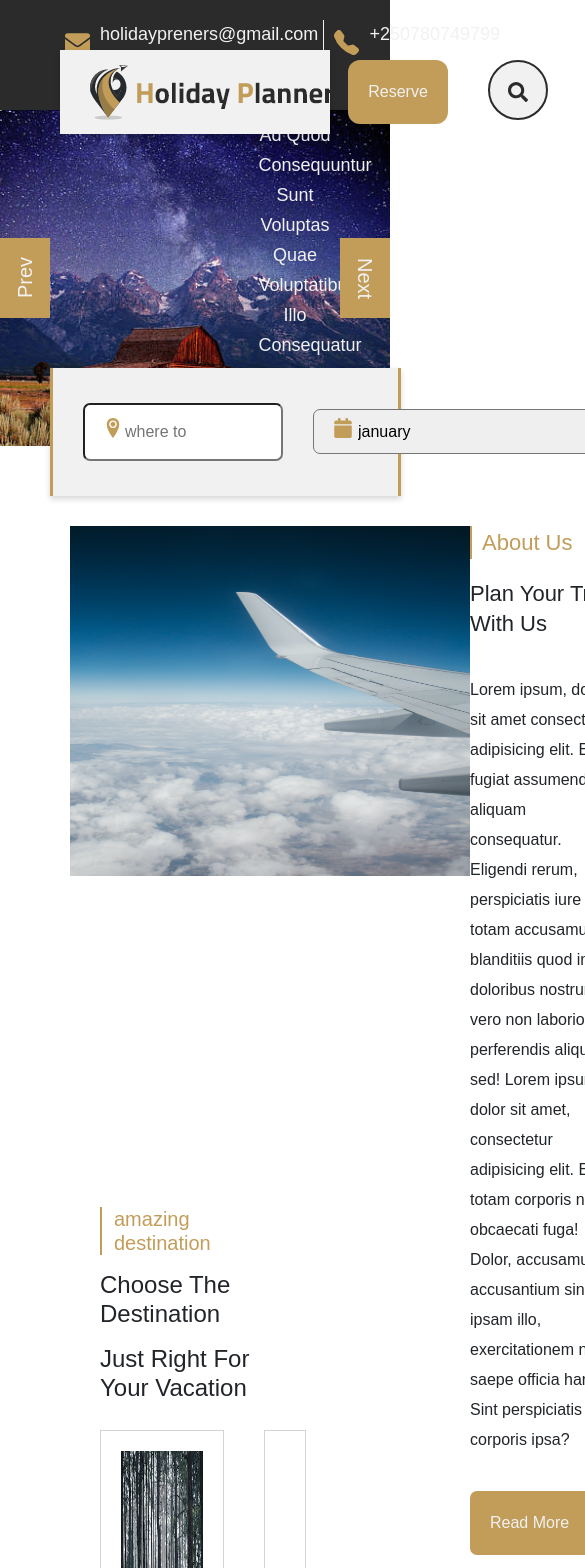
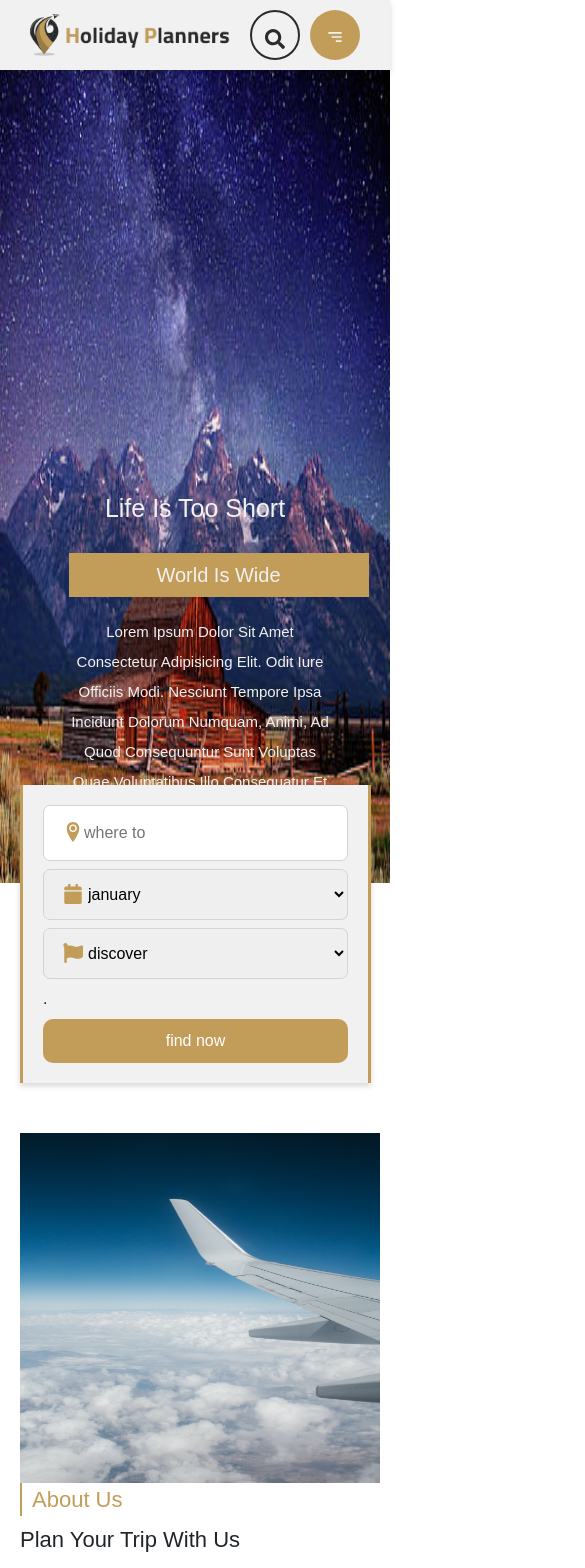
Before and after one commit to Gedeon-42/tour-book, a React (Vite) app: page / in a window 390 px wide. Shown: the top 1568 px of the page, 585 px wide, since content can reach past the window. Built offline with nearby package versions, Linux system fonts and the light colour scheme; no server answers.

Commit message:
stated responsivness

```diff
--- a/src/App.css
+++ b/src/App.css
@@ -124,12 +124,11 @@ text-transform: capitalize;
   }
   /* modal styles */
   .modal-container{
-    width: 100%;
-    height: 100vh;
     background: var(--dark-color);
     position: relative;
     top: 0;
-    border: 1px solid white;
+    left: 0;
+    right: 0;
     padding: 100px;
     animation-name: example;
     animation-duration: 0.8s;
@@ -468,3 +467,87 @@ table td{
   border: 1px solid lightgrey;
   width: 50%;
 }
+/* responsiveness design */
+@media screen and (max-width: 900px) {
+  .about-wrapper{
+    display: flex;
+    flex-direction: column;
+    padding: 50px 10px;
+    margin-top: 200px;
+   height: 160vh;
+}
+.about-content1{
+    flex-basis: 20%;
+    padding-left: 10px;
+}
+.about-content1 img{
+    width: 100%;
+}
+.about-content2{
+    flex-basis: 80%;
+    display: flex;
+    flex-direction: column;
+    gap: 10px;
+    padding-left: 10px;
+}
+.about-title{
+    text-transform: capitalize;
+    font-size: 22px;
+    border-left: 2px solid var(--yellow-color);
+    padding-left: 10px;
+    color: var(--yellow-color);
+}
+.about-desc{
+    display: flex;
+    flex-direction: column;
+    gap: 10px;
+}
+.about-desc p:first-of-type{
+font-size: 22px;
+text-transform: capitalize;
+}
+.about-desc p{
+    line-height: 28px;
+}
+.btn-about{
+    padding: 10px;
+    background: var(--yellow-color);
+    color: var(--light-white);
+    outline: 0;
+    width: 110px;
+    text-decoration: none;
+    border: 0;
+    border-radius: 7px;
+    text-transform: capitalize;
+}
+/* amazing section responsiveness styles */
+.Amazing-wrapper{
+  padding:  2px 10px;
+  margin-bottom: 20px;
+  overflow: hidden;
+}
+.amazing-header{
+  display:flex;
+  flex-direction: column;
+  gap: 8px;
+  margin-bottom: 20px;
+}
+.amazing-header h1{
+  font-size: 24px;
+}
+  .amazing-header h1:first-of-type{
+      color: var(--yellow-color);
+      font-size: 20px;
+      border-left:  2px solid var(--yellow-color);
+      padding-left: 12px;
+  }
+.amazing-container{
+  display: flex;
+  flex-direction: column;
+  padding: 10px;
+}
+.amazing-container img{
+  height: 350px;
+}
+
+}
--- a/src/components/Footer/footer.css
+++ b/src/components/Footer/footer.css
@@ -95,3 +95,17 @@
     color: var(--light-white);
     font-size: 16px;
   }
+  /* footer responsive design */
+  @media screen and (max-width: 900px) {
+    .footer-wrapper{
+      display: flex;
+      flex-direction: column;
+      background: var(--dark-color);
+      height: auto;
+      padding: 20px;
+      position: -webkit-sticky;
+    position: sticky;
+    top: 0;
+    }
+
+  }
--- a/src/components/Navbar/Navbanner.jsx
+++ b/src/components/Navbar/Navbanner.jsx
@@ -21,7 +21,7 @@ const navBannerClass = isScrolled ? 'large-navbanner':'navbanner'
   return (
 <>
 
-  <div className={navBannerClass }>
+  <div className='navbanner'>
 
    <div className="banner-logo">
        <img src={logo}/>
--- a/src/components/Navbar/navbar.css
+++ b/src/components/Navbar/navbar.css
@@ -60,8 +60,9 @@ align-items: center;
 justify-content: space-between;
 left: 60px;
 right: 60px;
-position: absolute;
-top: 50px;
+position: -webkit-sticky;
+position: sticky;
+top: 0;
 padding: 10px 30px;
 box-shadow:var(--box-shadow) ;
 z-index: 1000;
@@ -87,7 +88,6 @@ background:var(--light-white);
 .banner-btns{
     display: flex;
     gap: 40px;
-
 
 }
 .btn-banner{
@@ -123,3 +123,59 @@ background:var(--light-white);
     font-size: 20px;
 
 }
+
+/* responsiveness design */
+@media screen and (max-width: 900px) {
+    .navbar{
+        display: none;
+    }
+    .navbanner{
+        display: flex;
+        align-items: center;
+        justify-content: space-between;
+        left: 0;
+        right: 0;
+        position: fixed;
+        top: 0;
+        padding: 10px 30px;
+        box-shadow:var(--box-shadow) ;
+        z-index: 1000;
+        background:var(--light-white);
+        }
+
+
+      .banner-logo img{
+        width: 200px;
+      }
+.banner-btns{
+    display: flex;
+    gap: 10px;
+}
+.btn-banner{
+    display: none;
+}
+.btn-search{
+    padding: 10px;
+    border-radius: 50%;
+    outline: 0;
+    border: 2px solid var(--dark-color);
+    background: var(--light-white);
+    color: var(--dark-color);
+    font-size: 20px;
+    width: 50px;
+    height:50px;
+
+}
+.btn-menu{
+    padding: 10px;
+    border-radius: 50%;
+    outline: 0;
+    border:0;
+    width: 50px;
+    height: 50px;
+    background: var(--yellow-color);
+    color: var(--light-white);
+    font-size: 20px;
+
+}
+  }
--- a/src/components/Thumbnail/thumbnail.css
+++ b/src/components/Thumbnail/thumbnail.css
@@ -177,3 +177,133 @@ width: 100%;
     text-transform: capitalize;
     font-size: 20px;
   }
+  @media screen and (max-width: 900px) {
+    .thumbnai-wrapper{
+        max-height: 150vh;
+        position: relative;
+        margin-top: 10%;
+    }
+    .thumb-container{
+        position: relative;
+        height: 100vh;
+        }
+        /* .thumb-content{
+            top: 30%;
+            right: 80px;
+            left: 80px;
+            position: absolute;
+            align-items: center;
+            border: 1px solid blue;
+
+        } */
+
+        .thumb-desc1{
+            color: var(--light-white);
+            font-size: 25px;
+            text-align: center;
+            text-transform: capitalize;
+
+        }
+        .thumb-desc2{
+            color: var(--light-white);
+            border: 0;
+            outline: 0;
+            color: var(--light-white);
+            font-size: 20px;
+            background-color: var(--yellow-color);
+            padding: 10px 60px;
+            width: 300px;
+            margin-left: 10px;
+            text-transform: capitalize;
+            margin-top: 30px;
+            margin-bottom: 20px;
+        }
+        .thumb-desc3{
+            font-size: 15px;
+            text-transform: capitalize;
+            color: var(--light-white);
+            line-height: 30px;
+            margin-left: 10px;
+            margin-top: 10px;
+        }
+        .thumb-container img{
+        height: 100vh;
+        width: 100%;
+        }
+        /* form styles for thumbnail */
+.thumb-form{
+    margin-left: 20px;
+    padding: 10px;
+    margin-right: 20px;
+    border-left: 3px solid var(--yellow-color);
+    border-right: 3px solid var(--yellow-color);
+    box-shadow: var(--box-shadow);
+    position: absolute;
+    background: var(--light-white);
+    bottom: -200px;
+    width: 90%;
+
+}
+.thumb-form .thumb-form2{
+    display: flex;
+    gap: 8px;
+    flex-direction: column;
+    padding: 10px;
+}
+.thumb-form .thumb-form2 input{
+    width: 100%;
+    text-align: left;
+    padding-top: 15px;
+    padding-bottom: 15px;
+    border-radius: 7px;
+    border: 1px solid lightgray;
+    padding-left: 40px;
+    display: flex;
+    font-size: 16px;
+}
+.thumb-form form  select{
+    width: 100%;
+    border: 1px solid lightgrey;
+    padding: 15px 40px;
+    border-radius: 7px;
+
+}
+.locationss{
+    display: flex;
+    align-items: center;
+    position: relative;
+}
+.calendar{
+    display: flex;
+    align-items: center;
+    position: relative;
+}
+.traveltype{
+    display: flex;
+    align-items: center;
+    position: relative;
+}
+.form-iconss{
+    position: absolute;
+    left: 20px;
+    right: 30px;
+    top: 30%;
+    font-size: 20px;
+    color: var(--yellow-color);
+    display: flex;
+    gap: 20px;
+}
+.btn-find{
+    padding: 10px;
+    width: 100%;
+    color: white;
+    border: 0;
+    border-radius: 10px;
+    outline: 0;
+    background: var(--yellow-color);
+}
+        .custom-carousel-control {
+            display: none;
+          }
+
+  }
--- a/src/components/pages/Amazing.jsx
+++ b/src/components/pages/Amazing.jsx
@@ -3,6 +3,7 @@ import pixel1 from '../../assets/images/pixel1.jpeg'
 import pixel3 from '../../assets/images/pixel3.jpeg'
 import pixels2 from '../../assets/images/pixels2.jpeg'
 import pixel7 from '../../assets/images/pixel7.jpeg'
+import land3 from '../../assets/images/land3.jpg'
 function Amazing() {
   return (
     <div className='Amazing-wrapper'>
@@ -13,16 +14,16 @@ function Amazing() {
         </div>
 
 <div className="amazing-container">
-<div className="box box1">
+<div className="boxx box1">
 <img src={pixel1} alt="" />
 </div>
-<div className="box box2">
+<div className="boxx box2">
     <img src={pixels2} alt="" />
 </div>
-<div className="box box3">
-    <img src={pixel3} alt="" />
+<div className="boxx box3">
+    <img src={land3} alt="" />
 </div>
-<div className="box box4">
+<div className="boxx box4">
 <img src={pixel7} alt="" />
 </div>
 
```
